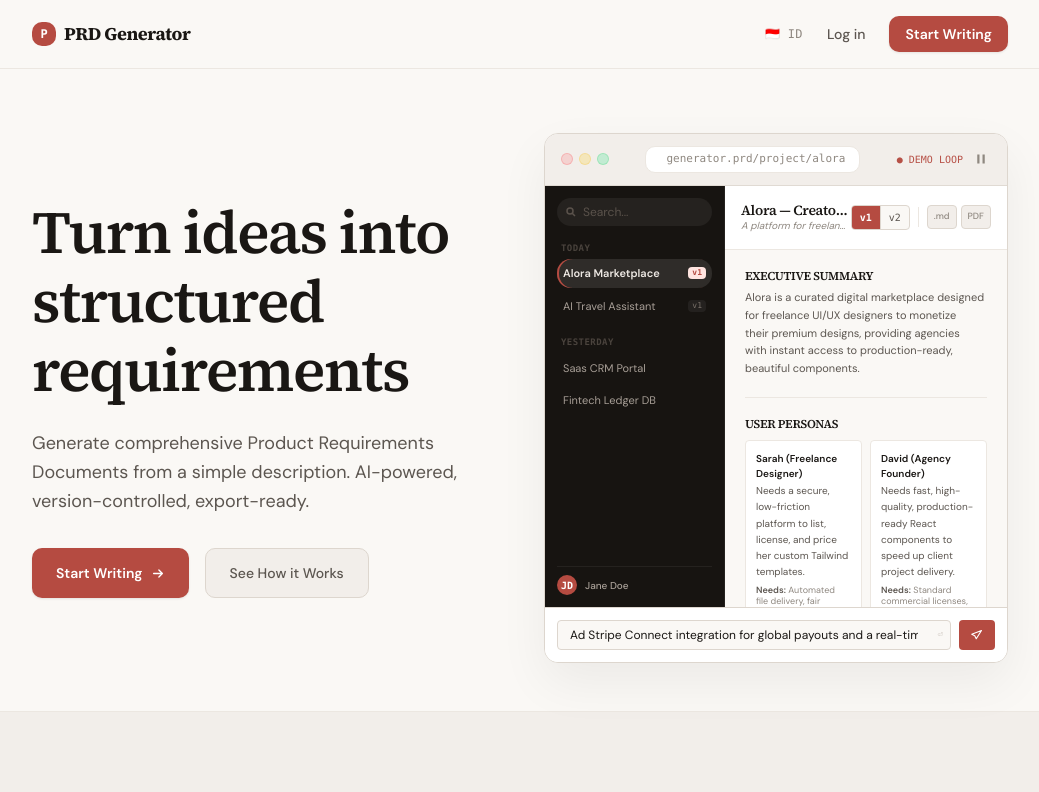
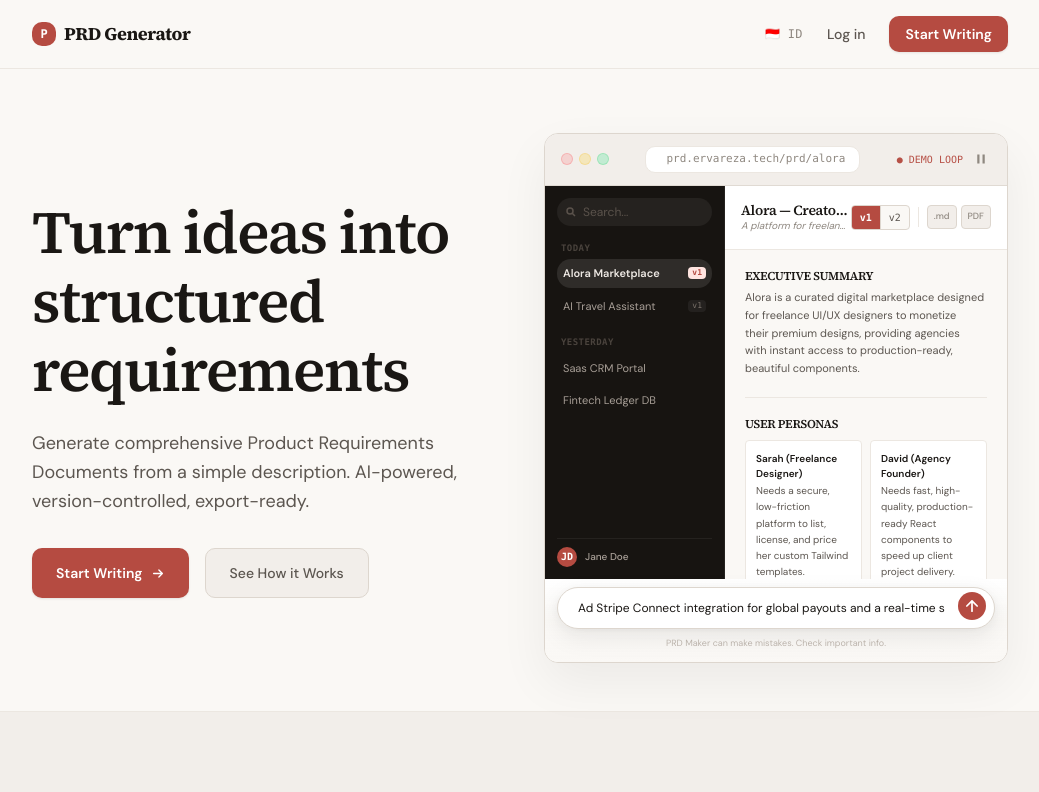
Before and after one commit to ervareza/PRD-MAKER, a Next.js app: page / in a window 1280 px wide. Shown: the top 792 px of the page, without its empty margins (120-1159 px from the left). Built offline with nearby package versions, Linux system fonts and the light colour scheme.

Commit message:
fix: update landing demo to match current app UI (pill bar, no inset shadow, real domain)

```diff
--- a/src/app/page.tsx
+++ b/src/app/page.tsx
@@ -386,7 +386,7 @@ export default function Home() {
                     <rect x="2" y="4" width="8" height="6" rx="1" stroke="currentColor" strokeWidth="1.5" />
                     <path d="M4 4V3a2 2 0 114 0v1" stroke="currentColor" strokeWidth="1.5" />
                   </svg>
-                  generator.prd/project/alora
+                  prd.ervareza.tech/prd/alora
                 </div>
                 <div className="flex gap-1 items-center">
                   {isAutoPlaying && (
@@ -419,7 +419,7 @@ export default function Home() {
                     </div>
                     <div className="space-y-1">
                       <p className="text-[9px] uppercase tracking-wider font-semibold font-mono px-1" style={{ color: '#4a433d' }}>{language === 'en' ? 'Today' : 'Hari Ini'}</p>
-                      <div className="p-1.5 rounded-lg flex items-center justify-between text-[11px] font-semibold" style={{ background: 'rgba(255,255,255,0.10)', color: '#ede8e3', boxShadow: 'inset 2px 0 0 var(--accent)' }}>
+                      <div className="p-1.5 rounded-lg flex items-center justify-between text-[11px] font-semibold" style={{ background: 'rgba(255,255,255,0.10)', color: '#ede8e3' }}>
                         <span className="truncate">Alora Marketplace</span>
                         <span className="text-[8px] font-mono px-1 rounded" style={{ background: 'var(--accent-subtle)', color: 'var(--accent)' }}>v{activeVersion}</span>
                       </div>
@@ -604,43 +604,35 @@ export default function Home() {
                 </div>
               </div>
 
-              {/* Sticky Prompt / Revision Bar inside Mockup */}
-              <div className="shrink-0 border-t border-border bg-surface-raised p-3 relative z-10">
-                <div className="flex gap-2">
-                  <div className="flex-1 relative flex items-center">
+              {/* Floating Revision Bar — pill shape matching real app */}
+              <div className="shrink-0 px-3 pb-3 pt-2 bg-gradient-to-t from-surface-0 via-surface-0/90 to-transparent relative z-10">
+                <div
+                  className="relative flex items-end rounded-[24px] transition-shadow duration-200"
+                  style={{ background: 'var(--surface-raised)', border: '1px solid var(--border)', boxShadow: 'var(--shadow-lg)' }}
+                >
                   <input
                     type="text"
                     readOnly
                     value={typedPrompt}
-                      placeholder={language === 'en' ? "Request revisions... e.g. Focus on offline capabilities" : "Minta revisi... misal: Fokus pada kapabilitas luring"}
-                      className="w-full bg-surface-0 border border-border rounded pl-3 pr-8 py-1.5 text-xs text-ink placeholder-ink-ghost focus:outline-none"
+                    placeholder={language === 'en' ? "Ask anything or request revisions..." : "Tanya apa saja atau minta revisi..."}
+                    className="flex-1 bg-transparent border-0 text-ink placeholder-ink-ghost pl-5 pr-12 py-3 text-xs focus:outline-none"
                   />
-                    {typedPrompt && !isRevising && (
-                      <span className="absolute right-2 text-ink-ghost font-mono text-[9px] animate-pulse">⏎</span>
-                    )}
-                  </div>
-                  <button
-                    disabled
-                    className="inline-flex items-center justify-center gap-1.5 px-3 py-1.5 bg-accent text-white rounded font-medium text-xs shrink-0"
-                  >
                   {isRevising ? (
-                      <svg className="w-3.5 h-3.5 animate-spin text-white" viewBox="0 0 16 16" fill="none">
+                    <div className="absolute right-2 bottom-2 w-7 h-7 flex items-center justify-center rounded-full" style={{ background: 'var(--ink)' }}>
+                      <svg className="w-3 h-3 animate-spin text-surface-0" viewBox="0 0 16 16" fill="none">
                         <circle cx="8" cy="8" r="6" stroke="currentColor" strokeWidth="2" opacity="0.3" />
                         <path d="M14 8a6 6 0 00-6-6" stroke="currentColor" strokeWidth="2" strokeLinecap="round" />
                       </svg>
+                    </div>
                   ) : (
-                      <svg width="12" height="12" viewBox="0 0 16 16" fill="none" stroke="currentColor" strokeWidth="1.5" strokeLinecap="round" strokeLinejoin="round">
-                        <path d="M14 2L7 13l-2-4-4-2 13-5z" />
+                    <div className={`absolute right-2 bottom-2 w-7 h-7 flex items-center justify-center rounded-full transition-colors ${typedPrompt ? 'bg-accent' : 'bg-accent/40'}`}>
+                      <svg width="12" height="12" viewBox="0 0 14 14" fill="none" stroke="white" strokeWidth="2" strokeLinecap="round" strokeLinejoin="round">
+                        <path d="M7 13V1M1 7l6-6 6 6" />
                       </svg>
+                    </div>
                   )}
-                    <span className="hidden xs:inline">
-                      {isRevising
-                        ? (language === 'en' ? 'Generating...' : 'Membuat...')
-                        : (language === 'en' ? `v${activeVersion + 1}` : `v${activeVersion + 1}`)
-                      }
-                    </span>
-                  </button>
                 </div>
+                <p className="text-[9px] text-ink-ghost mt-2 text-center">PRD Maker can make mistakes. Check important info.</p>
               </div>
             </div>
           </div>
```
Lines whose indentation alone changed are shown as unchanged.
